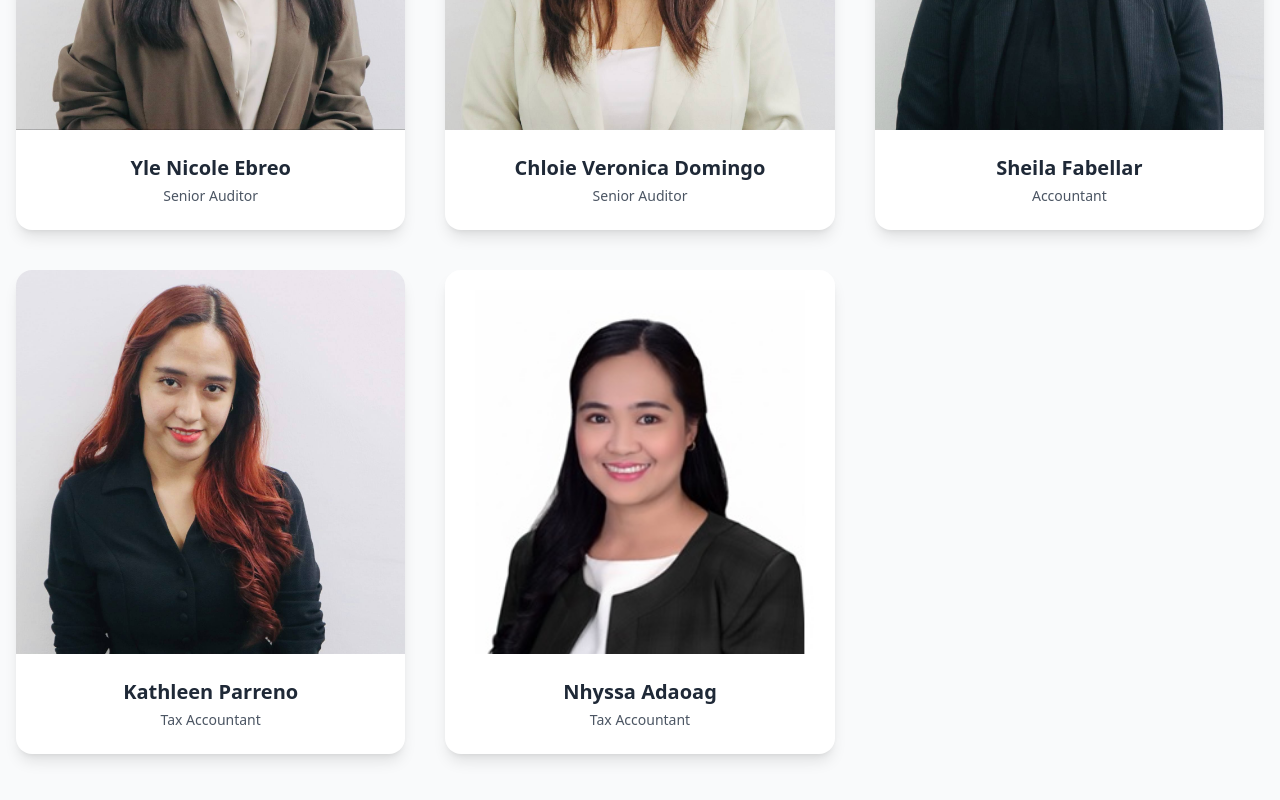
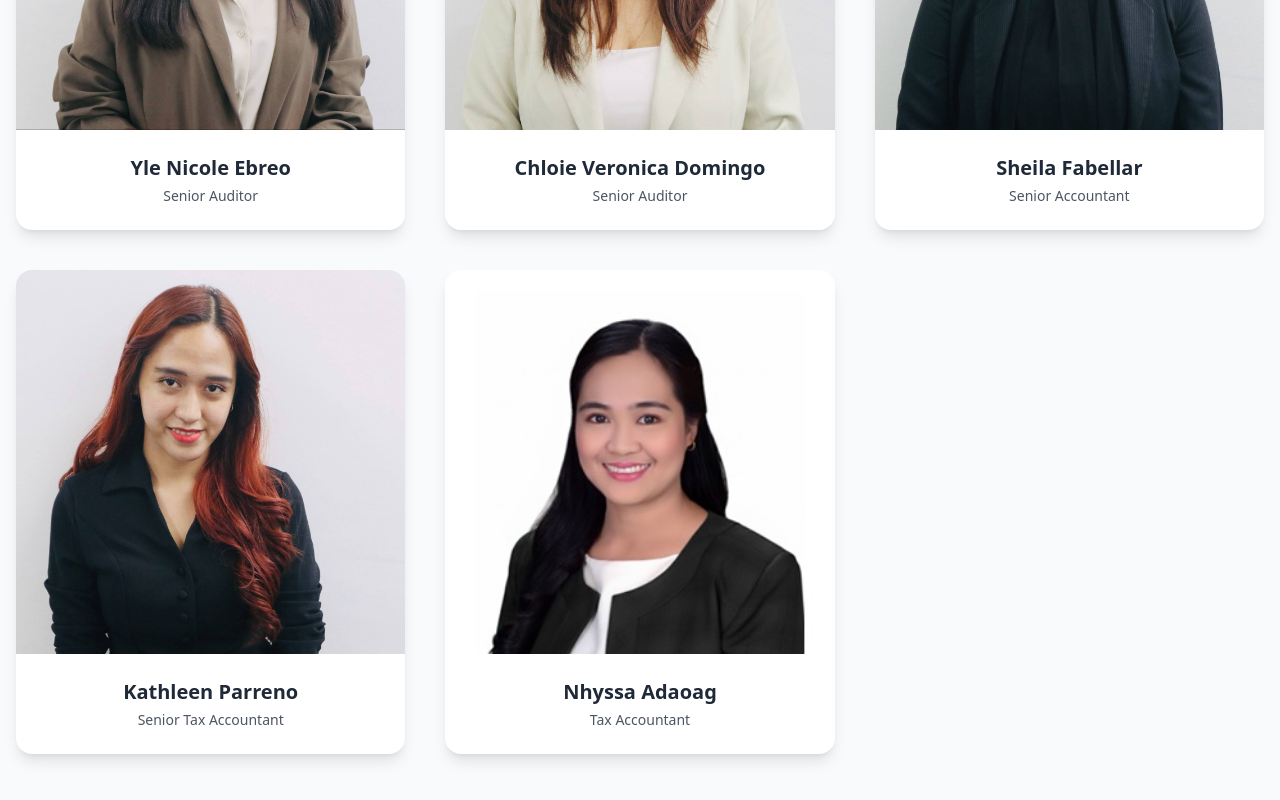
Before and after one commit to JohnRosch/Polarix-v2, a React (Create React App) app: page / in a window 1280 px wide. Shown: the part 4384-5184 px from the top of the page. Built offline with nearby package versions, Linux system fonts and the light colour scheme.

Commit message:
Updated Member role to Senior

```diff
--- a/src/components/Team.js
+++ b/src/components/Team.js
@@ -50,7 +50,7 @@ Interestingly, dyeing her hair blonde has become her unique coping mechanism whe
 
   {
     name: "Sheila Fabellar",
-    position: "Accountant",
+    position: "Senior Accountant",
     description: `Sheila graduated from Southville International School and Colleges in 2021, earning the distinction of Cum Laude. She hold certifications in Bookkeeping NC III and as a Certified QuickBooks User. With over four years of professional experience, she has developed a strong foundation in accounting and financial management through various roles.
 Sheila began her career at Southville International School and Colleges as an Audit Associate, wherein she conducted audits of the company and its affiliates. Following this, she worked as an Accountant at the Asian Association of School HRMD, Inc. Returning to Southville International School and Colleges, she served as an Accounting Associate, preparing journal entries and recording them in the Microsoft Dynamics GP system. She then advanced to the role of Accounting Coordinator, wherein she continued her previous tasks and additionally oversaw and assisted three associates (two AR associates and one Allied Business Unit associate). Her most recent position was the  Acting Accounting Head at Southville International School and Colleges. In this role, she continued her responsibilities from the Accounting Associate and Coordinator positions, prepared reports and schedules for external audits at fiscal year-end.
 Regarding Sheila's hobbies and interests, she loves doing water activities like snorkeling, swimming, and riding water thrill rides. She also enjoys running, reading books, and watching detective movies. Additionally, she is an avid sports enthusiast, playing basketball, volleyball, and badminton. A fun fact about Sheila is that in high school, she was part of the Black Light Theatre Performers, using her hands to create captivating performances.
@@ -61,7 +61,7 @@ Regarding Sheila's hobbies and interests, she loves doing water activities like
 
   {
     name: "Kathleen Parreno",
-    position: "Tax Accountant",
+    position: "Senior Tax Accountant",
     description:
       `Kathleen graduated from the National College of Business and Arts - Fairview Branch in 2023. She is a Certified QuickBooks ProAdvisor - Level 1 and 2. With over a year of professional experience, Kathleen has honed her skills in accounting and financial management.
 Her prior working experience includes a four-month stint at UNA Tax and Accounting Services as an Accounting Intern under the Tax and Bookkeeping department. In this role, she supported the team with various audit tasks and client bookkeeping responsibilities, working alongside senior auditors and accountants to ensure accurate financial reporting and compliance.
```
Also changed, not shown: 2 other files (tests, documents, lock files or other folders).
